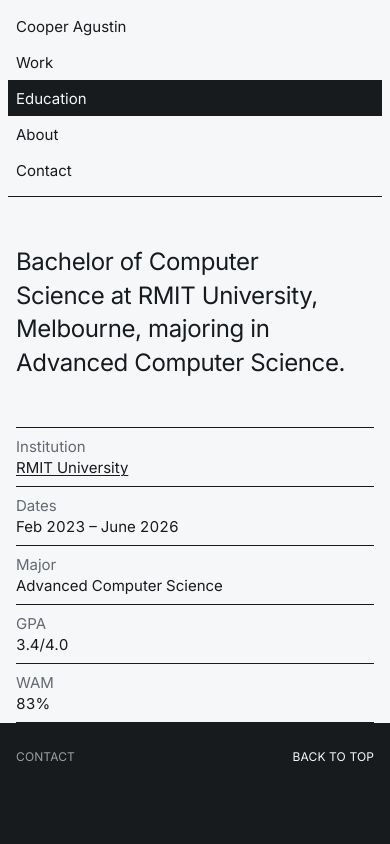
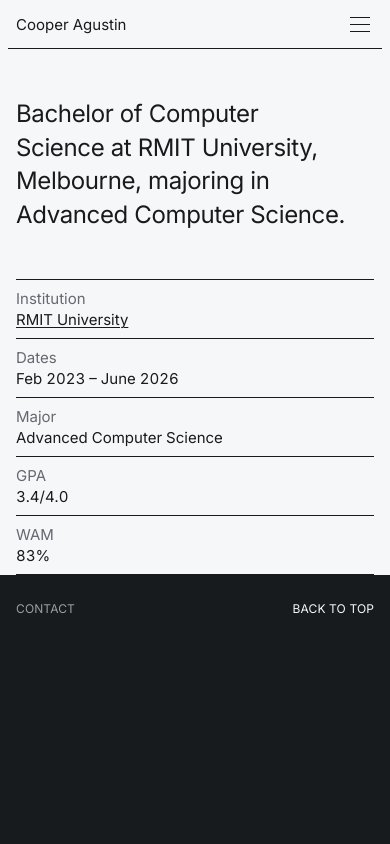
Before and after one commit to Spudgee/portfolio, a Next.js app: page /education in a window 390 px wide. Shown: the top 844 px of the page. Built offline with nearby package versions, Linux system fonts and the light colour scheme.

Commit message:
Header spans the top: name left, sections right; on phones a three-line button opens the sections downwards as full-width rows

```diff
--- a/app/layout.tsx
+++ b/app/layout.tsx
@@ -33,7 +33,7 @@
 }>) {
 	return (
 		<html lang={LOCALE} className={inter.variable}>
-			<body className="flex min-h-dvh flex-col lg:pl-60">
+			<body className="flex min-h-dvh flex-col">
 				<div className="mx-auto flex w-full max-w-(--breakpoint-2xl) flex-1 flex-col px-2">
 					<SiteHeader />
 					<main className="flex-1 px-2 sm:px-6">{children}</main>
--- a/components/highlight-link.tsx
+++ b/components/highlight-link.tsx
@@ -1,9 +1,9 @@
 import Link from "next/link";
 
 /**
- * Navigation link that turns into a solid ink block on hover or focus, as on F451.
- * `bare` is text alone until hovered; `row` spans its container, so a whole sidebar row fills.
- * The current page stays filled.
+ * Navigation link that turns into a solid ink block on hover, keyboard focus and the current page,
+ * as on F451. `bare` keeps a 44px tall hit area but fills only a tight block around the text;
+ * `row` fills its whole full-width row, as in the phone menu.
  * @see components/inline-link.tsx for links inside running text
  */
 export function HighlightLink({
@@ -11,19 +11,37 @@
 	look,
 	children,
 	"aria-current": ariaCurrent,
+	onClick,
 }: {
 	href: string;
 	look: "bare" | "row";
 	children: React.ReactNode;
 	"aria-current"?: "page";
+	onClick?: () => void;
 }) {
+	if (look === "row") {
+		return (
+			<Link
+				href={href}
+				aria-current={ariaCurrent}
+				onClick={onClick}
+				className="flex min-h-11 w-full items-center px-2 transition-colors duration-150 ease-out hover:bg-ink hover:text-paper focus-visible:bg-ink focus-visible:text-paper focus-visible:outline-hidden motion-reduce:transition-none aria-[current=page]:bg-ink aria-[current=page]:text-paper"
+			>
+				{children}
+			</Link>
+		);
+	}
+
 	return (
 		<Link
 			href={href}
 			aria-current={ariaCurrent}
-			className={`inline-flex items-center transition-colors duration-150 ease-out hover:bg-ink hover:text-paper focus-visible:bg-ink focus-visible:text-paper focus-visible:outline-hidden motion-reduce:transition-none aria-[current=page]:bg-ink aria-[current=page]:text-paper ${look === "row" ? "flex min-h-9 w-full px-2" : "-mx-1 min-h-11 px-1"}`}
+			onClick={onClick}
+			className="group inline-flex min-h-11 items-center focus-visible:outline-hidden"
 		>
-			{children}
+			<span className="-mx-1 px-1 transition-colors duration-150 ease-out group-hover:bg-ink group-hover:text-paper group-focus-visible:bg-ink group-focus-visible:text-paper motion-reduce:transition-none group-aria-[current=page]:bg-ink group-aria-[current=page]:text-paper">
+				{children}
+			</span>
 		</Link>
 	);
 }
--- a/components/site-header.tsx
+++ b/components/site-header.tsx
@@ -1,39 +1,43 @@
 "use client";
 
 import { usePathname } from "next/navigation";
+import { useState } from "react";
 import { HighlightLink } from "@/components/highlight-link";
 import { PERSON } from "@/content/person";
 import { NAV_LINKS, PATHS } from "@/content/site";
 
 /**
- * Sidebar header: on wide screens a fixed column down the left edge, each link a full-width
- * row that fills with ink on hover; on phones the same rows sit above the page.
- * The layout pads the page by the column's width (`lg:pl-60`). The page you are on is filled;
- * reading the route is why this is a client component.
+ * Top bar: the name on the left and the sections on the right, a hairline beneath. On phones the
+ * sections fold behind a three-line button and open downwards as full-width rows, pushing the page
+ * down rather than covering it, so it is a disclosure, not a dialog: the button or a link closes it. The page you are on is filled; reading the route and the open
+ * state is why this is a client component.
  */
 export function SiteHeader() {
 	const pathname = usePathname();
+	const [isMenuOpen, setIsMenuOpen] = useState(false);
+
+	function handleMenuToggle() {
+		setIsMenuOpen((wasOpen) => !wasOpen);
+	}
 
 	return (
-		<header
-			className="flex flex-col justify-between gap-8 border-b border-ink bg-paper py-2 lg:fixed lg:inset-y-0 lg:left-0 lg:z-10 lg:w-60 lg:border-r lg:border-b-0 lg:px-2"
-		>
-			<nav aria-label="Primary">
-				<ul className="grid">
-					<li>
+		<header className="sticky top-0 z-10 border-b border-ink bg-paper">
+			<div className="flex min-h-12 items-center justify-between gap-4 px-2 sm:px-6">
 				<HighlightLink
 					href={PATHS.home}
-							look="row"
+					look="bare"
 					aria-current={pathname === PATHS.home ? "page" : undefined}
 				>
 					{PERSON.name}
 				</HighlightLink>
-					</li>
+
+				<nav aria-label="Primary" className="hidden sm:block">
+					<ul className="flex gap-7">
 						{NAV_LINKS.map((link) => (
 							<li key={link.href}>
 								<HighlightLink
 									href={link.href}
-								look="row"
+									look="bare"
 									aria-current={pathname === link.href ? "page" : undefined}
 								>
 									{link.label}
@@ -42,15 +46,49 @@
 						))}
 					</ul>
 				</nav>
-			<ul className="hidden text-muted lg:grid">
-				{PERSON.socialLinks.map((link) => (
-					<li key={link.href}>
-						<HighlightLink href={link.href} look="row">
-							{link.label} ↗
+
+				<button
+					type="button"
+					onClick={handleMenuToggle}
+					aria-expanded={isMenuOpen}
+					aria-controls="mobile-menu"
+					aria-label={isMenuOpen ? "Close menu" : "Open menu"}
+					className="-mr-2 grid size-11 place-content-center gap-1.5 sm:hidden"
+				>
+					<span
+						className={`block h-px w-5 bg-ink transition-transform duration-200 motion-reduce:transition-none ${isMenuOpen ? "translate-y-[7px] rotate-45" : ""}`}
+					/>
+					<span
+						className={`block h-px w-5 bg-ink transition-opacity duration-200 motion-reduce:transition-none ${isMenuOpen ? "opacity-0" : ""}`}
+					/>
+					<span
+						className={`block h-px w-5 bg-ink transition-transform duration-200 motion-reduce:transition-none ${isMenuOpen ? "-translate-y-[7px] -rotate-45" : ""}`}
+					/>
+				</button>
+			</div>
+
+			{/* Rows 0fr → 1fr animates the height without measuring it; inert keeps closed links out of tab order. */}
+			<nav
+				id="mobile-menu"
+				aria-label="Primary"
+				inert={!isMenuOpen}
+				className={`grid transition-[grid-template-rows] duration-200 ease-out motion-reduce:transition-none sm:hidden ${isMenuOpen ? "grid-rows-[1fr]" : "grid-rows-[0fr]"}`}
+			>
+				<ul className="overflow-hidden">
+					{NAV_LINKS.map((link) => (
+						<li key={link.href} className="border-t border-ink">
+							<HighlightLink
+								href={link.href}
+								look="row"
+								aria-current={pathname === link.href ? "page" : undefined}
+								onClick={() => setIsMenuOpen(false)}
+							>
+								{link.label}
 							</HighlightLink>
 						</li>
 					))}
 				</ul>
+			</nav>
 		</header>
 	);
 }
```
Lines whose indentation alone changed are shown as unchanged.
